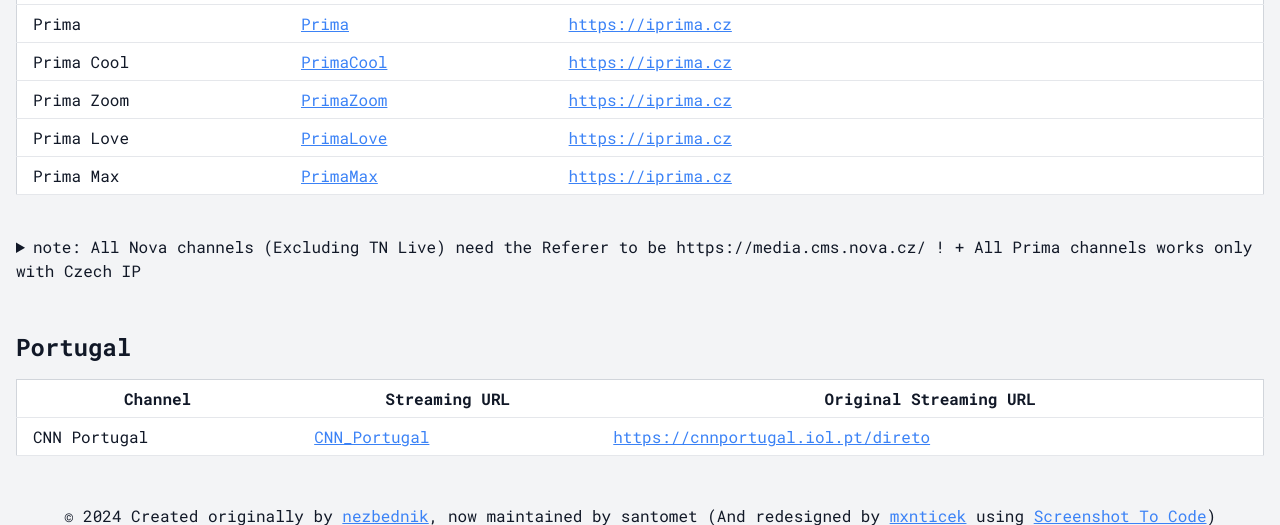
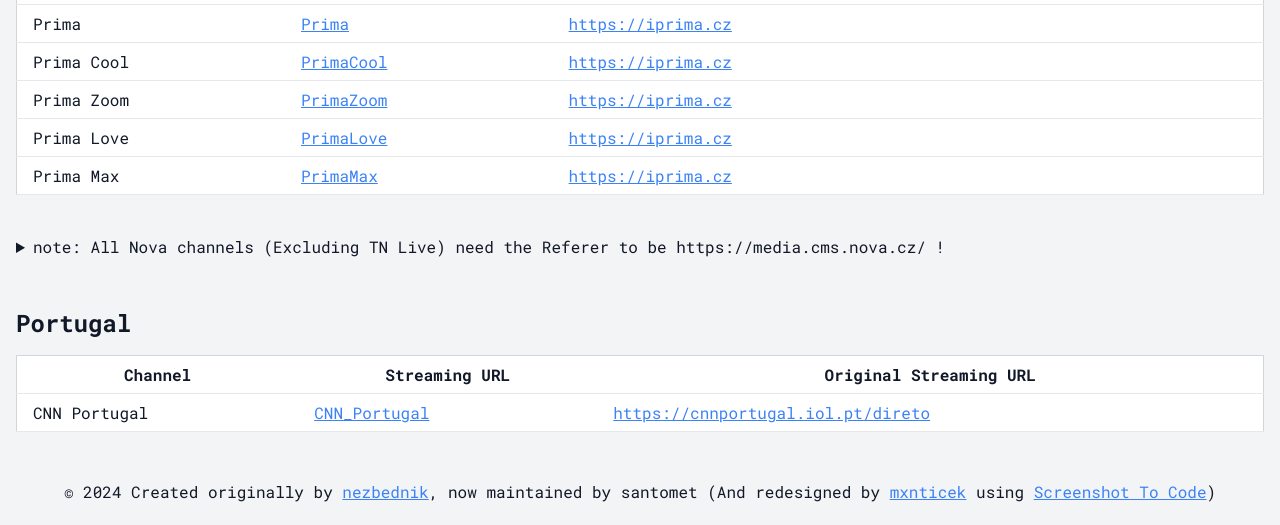
Before and after one commit to santomet/sktv-forwarders, a PHP site: page / in a window 1280 px wide. Shown: the part 1603-2128 px from the top of the page. Run offline with PHP 8.4, Linux system fonts and the light colour scheme; some libraries are stand-ins or nearby versions.

Commit message:
remove the comment about Prima working only from Czechia

```diff
--- a/channels.inc.php
+++ b/channels.inc.php
@@ -72,7 +72,7 @@ add_channel($chan_cz, "Prima Max", "PrimaMax", "https://iprima.cz");
 $czechNote = array(
     "    <br>",
     "    <details>",
-    "        <summary>note: All Nova channels (Excluding TN Live) need the Referer to be https://media.cms.nova.cz/ ! + All Prima channels works only with Czech IP</summary>",
+    "        <summary>note: All Nova channels (Excluding TN Live) need the Referer to be https://media.cms.nova.cz/ !</summary>",
     "        <pre style=\"background-color: gainsboro;\">//The #EXTVLCOPT is already present in the m3u8, however, it does not work properly in some versions of VLC. Use explicit command for your favourite player:",
     "vlc --adaptive-use-access --http-referrer=https://media.cms.nova.cz/ [URL]",
     "mpv --http-header-fields=\"Referer: https://media.cms.nova.cz/\" [URL]",
```
